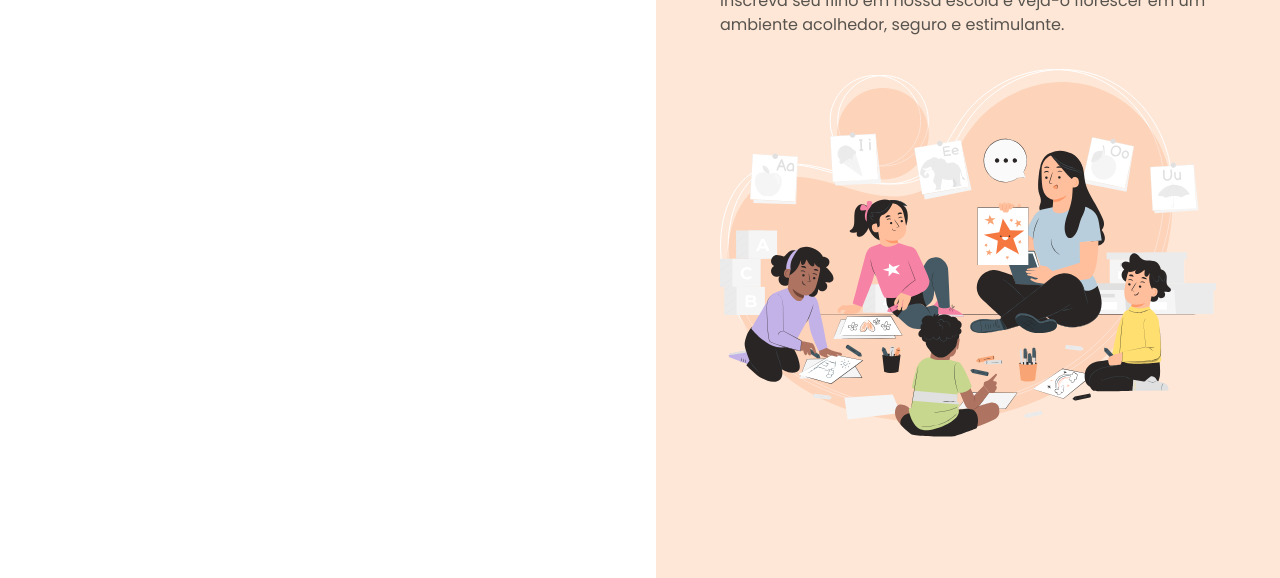
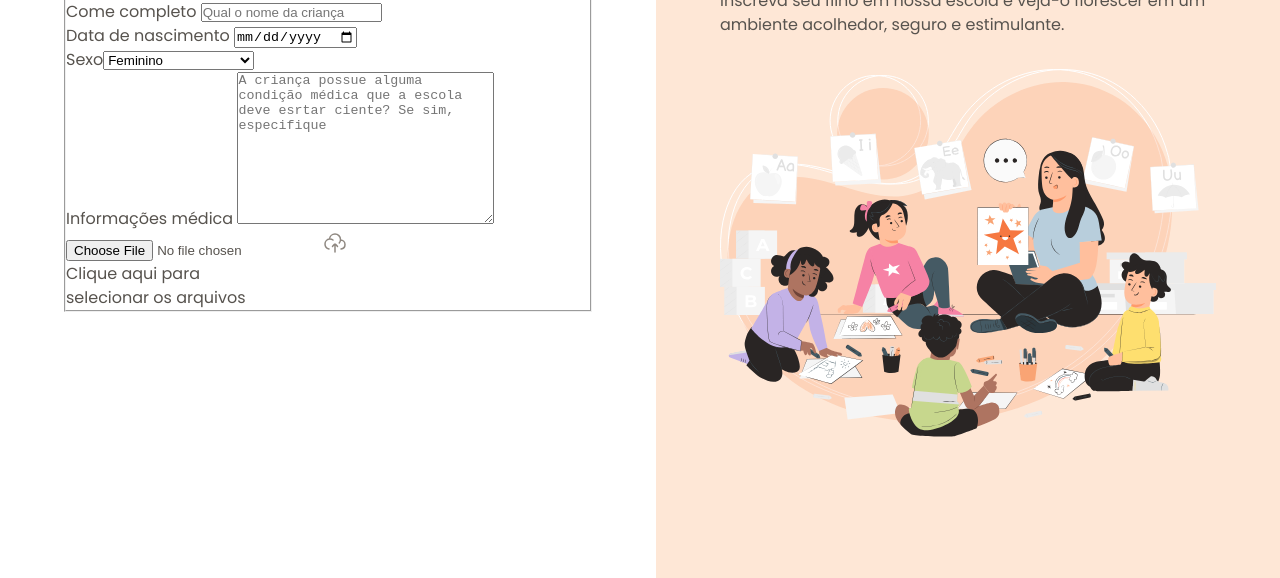
Before and after one commit to abimaelrss/projeto-formulario-de-matricula, a plain HTML site: page index.html in a window 1280 px wide. Shown: the part 222-800 px from the top of the page. Drawn offline with Linux system fonts and the light colour scheme.

Commit message:
Iniciando o formulário

```diff
--- a/index.html
+++ b/index.html
@@ -1,46 +1,103 @@
 <!DOCTYPE html>
 <html lang="pt-br">
   <head>
-  <meta charset="UTF-8">
+    <meta charset="UTF-8" />
 
-  <link rel="preconnect" href="https://fonts.googleapis.com">
-  <link rel="preconnect" href="https://fonts.gstatic.com" crossorigin>
+    <link rel="preconnect" href="https://fonts.googleapis.com" />
+    <link rel="preconnect" href="https://fonts.gstatic.com" crossorigin />
 
-  <meta name="viewport" content="width=device-width, initial-scale=1.0">
+    <meta name="viewport" content="width=device-width, initial-scale=1.0" />
     <title>Escola Estrelas do Amanhã</title>
 
-  <link rel="stylesheet" href="styles/index.css">
+    <link rel="stylesheet" href="styles/index.css" />
 
-  <link href="https://fonts.googleapis.com/css2?family=Poppins:ital,wght@0,100;0,200;0,300;0,400;0,500;0,600;0,700;0,800;0,900;1,100;1,200;1,300;1,400;1,500;1,600;1,700;1,800;1,900&display=swap" rel="stylesheet">
-
+    <link
+      href="https://fonts.googleapis.com/css2?family=Poppins:ital,wght@0,100;0,200;0,300;0,400;0,500;0,600;0,700;0,800;0,900;1,100;1,200;1,300;1,400;1,500;1,600;1,700;1,800;1,900&display=swap"
+      rel="stylesheet"
+    />
   </head>
   <body>
     <div id="app">
       <main>
         <div class="main-container">
           <div class="back">
-          <img src="assets/icons/arrow-left-02.svg" alt="ícone de voltar">
+            <img src="assets/icons/arrow-left-02.svg" alt="ícone de voltar" />
             <span>Voltar</span>
           </div>
 
           <h1>Formuário de matrícula</h1>
           <p>
-          Preencha os dados abaixo para matricular seu filho na escola de educação infantil Estrelas do Amanhã.
+            Preencha os dados abaixo para matricular seu filho na escola de
+            educação infantil Estrelas do Amanhã.
           </p>
+
+          <form action="" method="post" enctype="multipart/form-data">
+            <fieldset class="child-info">
+              <legend>Informações da criança</legend>
+
+              <div class="input-wrapper">
+                <label for="fullname">Come completo</label>
+                <input
+                  id="fullname"
+                  name="fullname"
+                  type="text"
+                  placeholder="Qual o nome da criança"
+                />
+              </div>
+
+              <div class="input-wrapper">
+                <label for="birth">Data de nascimento</label>
+                <input id="birth" name="birth" type="date" lang="pt-BR" />
+              </div>
+
+              <div class="select-wrapper">
+                <label for="gender">Sexo</label
+                ><select name="gender" id="gender">
+                  <option value="female">Feminino</option>
+                  <option value="male">Masculino</option>
+                  <option value="na">Prefiro não responder</option>
+                </select>
+              </div>
+
+              <div class="textarea-wrapper">
+                <label for="medical-info">Informações médica</label>
+                <textarea
+                  name="medical-info"
+                  id="medical-info"
+                  cols="30"
+                  rows="10"
+                  placeholder="A criança possue alguma condição médica que a escola deve esrtar ciente? Se sim, especifique"
+                ></textarea>
+              </div>
+
+              <div class="droparea-wrapper">
+                <input id="birth-file" name="birth-file" type="file" />
+                <img src="assets/icons/cloud-upload.svg" alt="" />
+                <p>
+                  Clique aqui para <br />
+                  selecionar os arquivos
+                </p>
+              </div>
+            </fieldset>
+          </form>
         </div>
       </main>
 
       <aside>
         <div class="aside-container">
           <header>
-          <img src="assets/logo.svg" alt="imagem de logo">
+            <img src="assets/logo.svg" alt="imagem de logo" />
             <h2>Porque cada momento de <span>aprendizado</span> conta</h2>
             <p>
-            Inscreva seu filho em nossa escola e veja-o florescer em um ambiente acolhedor, seguro e estimulante.
+              Inscreva seu filho em nossa escola e veja-o florescer em um
+              ambiente acolhedor, seguro e estimulante.
             </p>
           </header>
 
-        <img src="assets/Illustration.svg" alt="iamgem de uma professora com crianças prestando atenção">
+          <img
+            src="assets/Illustration.svg"
+            alt="iamgem de uma professora com crianças prestando atenção"
+          />
         </div>
       </aside>
     </div>
```
Lines whose indentation alone changed are shown as unchanged.
